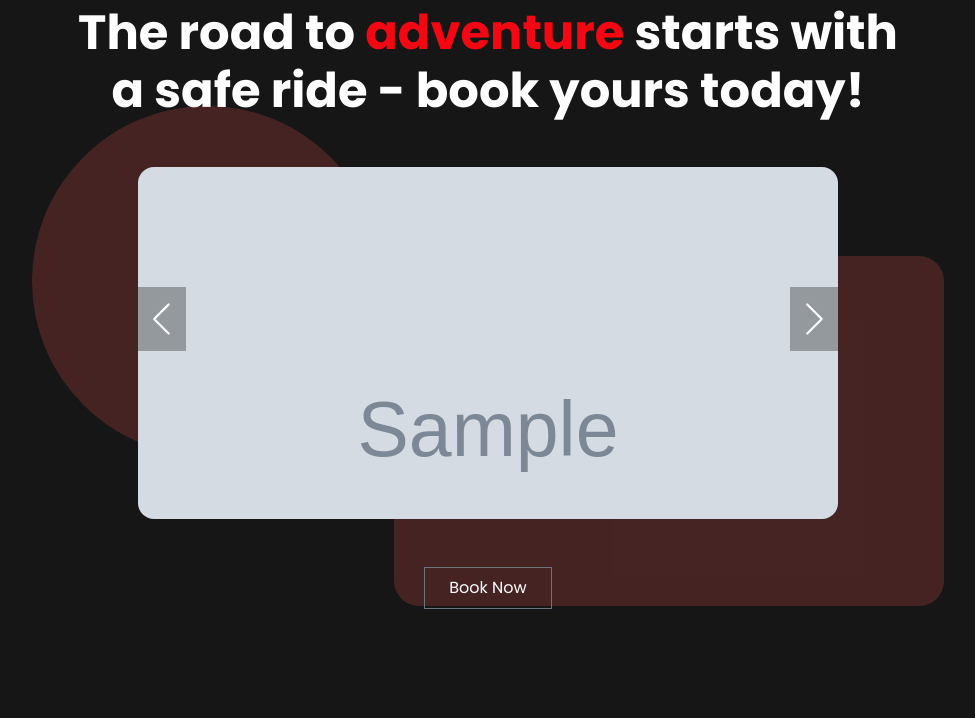
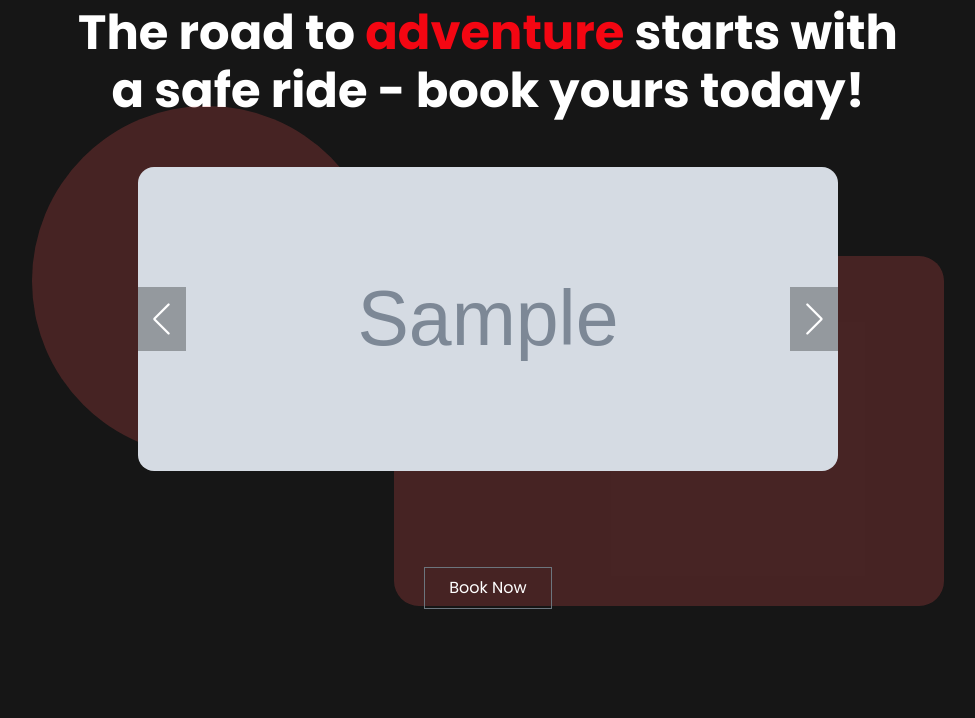
Before and after one commit to mohamedgamalmoha/Car-Service-Marketplace, a Django app: page / in a window 1280 px wide. Shown: the part 187-905 px from the top of the page, without its empty margins (152-1127 px from the left). Run offline with Django 3.2, Linux system fonts and the light colour scheme; tables that the repository leaves empty hold one stand-in row (values such as "Sample post"); grey boxes marked "Sample" are stand-in pictures; some libraries are stand-ins or nearby versions.

Commit message:
Edit images style in homepage

```diff
--- a/templates/home.html
+++ b/templates/home.html
@@ -17,7 +17,7 @@
             {% for header_image in header_images %}
             {% if header_image.image %}
             <div class="swiper-slide " style="border-radius: 16px;">
-                <img class="w-100 " style="border-radius: 16px;" src="{{ header_image.image.url }}" alt="{{ header_image.alt }}">
+                <img class="w-100 " style="border-radius: 16px; height: 100%; width: 100%;" src="{{ header_image.image.url }}" alt="{{ header_image.alt }}">
             </div>
             {% endif %}
             {% endfor %}
```
